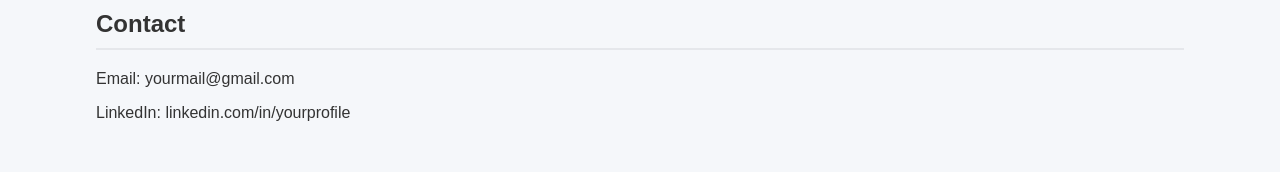
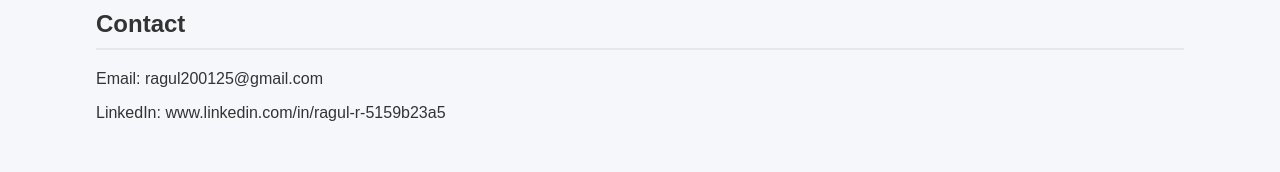
Before and after one commit to ragul200125-boop/Ragul-data-analyst.github.io, a plain HTML site: page index.html in a window 1280 px wide. Shown: the part 1047-1219 px from the top of the page. Drawn offline with Linux system fonts and the light colour scheme.

Commit message:
Update index.html

```diff
--- a/index.html
+++ b/index.html
@@ -126,11 +126,11 @@
     </div>
 
     <h2>Resume</h2>
-    <a href="#" class="button">Download Resume</a>
+   <a href="Ragul_Resume.pdf" class="button" target="_blank">Download Resume</a>
 
     <h2>Contact</h2>
-    <p>Email: yourmail@gmail.com</p>
-    <p>LinkedIn: linkedin.com/in/yourprofile</p>
+    <p>Email: ragul200125@gmail.com</p>
+    <p>LinkedIn: www.linkedin.com/in/ragul-r-5159b23a5</p>
 
 </div>
 
```
